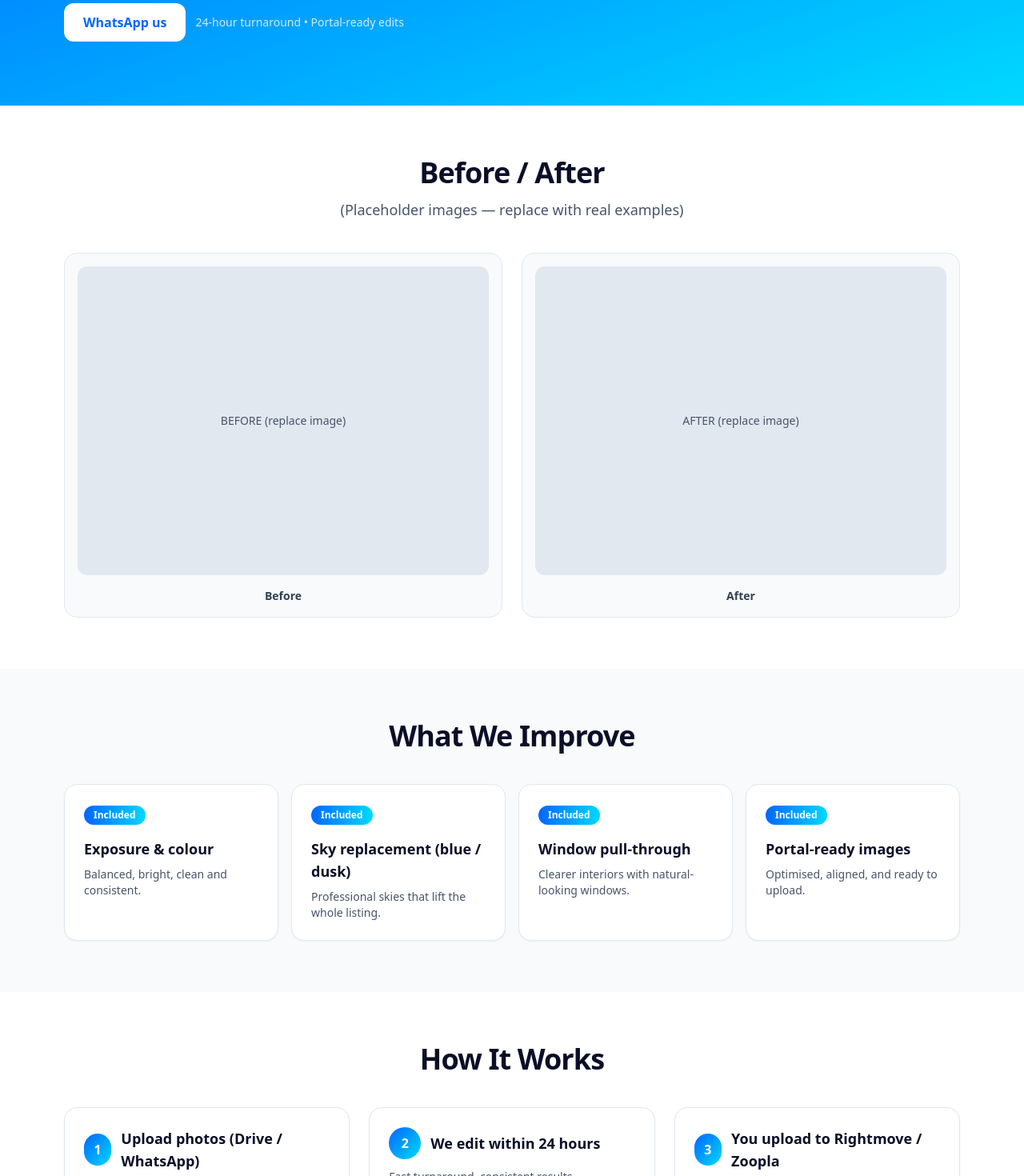
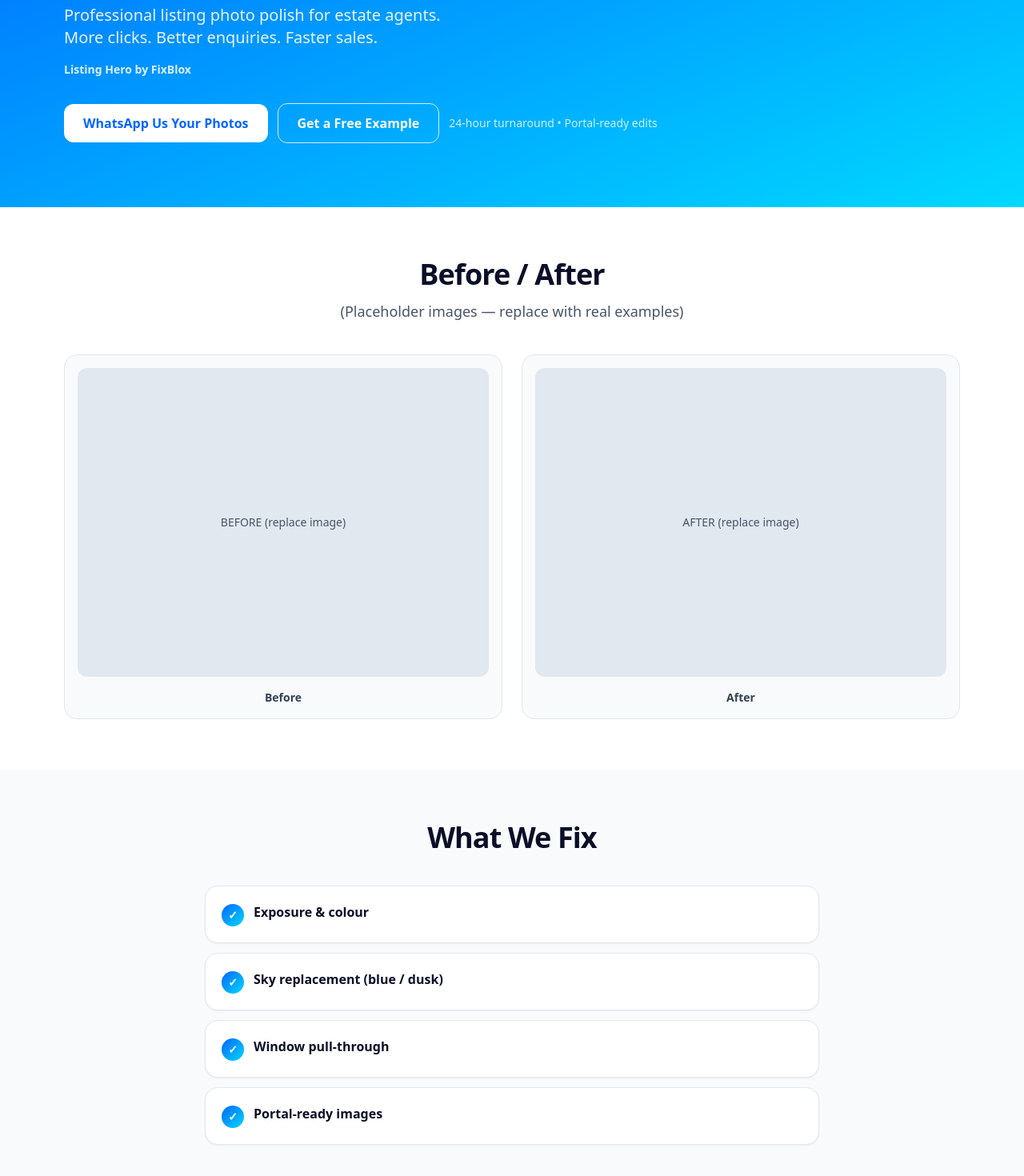
Before and after one commit to PatchLore/fixblox-websites, a Next.js app: page /websites/listing-hero in a window 1280 px wide. Shown: the part 300-1770 px from the top of the page at 80% size. Built offline with nearby package versions, Linux system fonts and the light colour scheme.

Commit message:
chore: update listing-hero layout and copy

```diff
--- a/src/app/listing-hero/page.tsx
+++ b/src/app/listing-hero/page.tsx
@@ -1,8 +1,17 @@
 export default function ListingHeroPage() {
   const whatsappHref = "https://wa.me/447925990923";
+  const freeExampleHref = "#before-after";
 
   return (
     <main className="bg-white text-slate-900">
+      {/* Simple header */}
+      <header className="border-b border-slate-100 bg-white">
+        <div className="mx-auto flex max-w-6xl items-baseline justify-between px-4 py-4">
+          <div className="text-lg font-extrabold tracking-tight text-[#0A0E27]">FixBlox</div>
+          <div className="text-sm font-semibold text-slate-500">Listing Hero</div>
+        </div>
+      </header>
+
       {/* Hero */}
       <section className="bg-gradient-to-br from-[#0066FF] to-[#00D9FF]">
         <div className="mx-auto max-w-6xl px-4 py-16 sm:py-20">
@@ -11,8 +20,11 @@ export default function ListingHeroPage() {
               Make Your Property Listings Look £50k More Expensive — In 24 Hours
             </h1>
             <p className="mt-5 text-lg text-white/90 sm:text-xl">
-              Professional photo polish for estate agents. Faster sales. Better enquiries.
+              Professional listing photo polish for estate agents.
+              <br />
+              More clicks. Better enquiries. Faster sales.
             </p>
+            <p className="mt-4 text-sm font-semibold text-white/85">Listing Hero by FixBlox</p>
 
             <div className="mt-8 flex flex-col gap-3 sm:flex-row sm:items-center">
               <a
@@ -21,7 +33,13 @@ export default function ListingHeroPage() {
                 rel="noopener noreferrer"
                 className="inline-flex items-center justify-center rounded-xl bg-white px-6 py-3 text-base font-semibold text-[#0066FF] shadow-sm transition hover:bg-white/95"
               >
-                WhatsApp us
+                WhatsApp Us Your Photos
+              </a>
+              <a
+                href={freeExampleHref}
+                className="inline-flex items-center justify-center rounded-xl border border-white/80 bg-transparent px-6 py-3 text-base font-semibold text-white shadow-sm hover:bg-white/10"
+              >
+                Get a Free Example
               </a>
               <div className="text-sm text-white/80">24-hour turnaround • Portal-ready edits</div>
             </div>
@@ -30,7 +48,7 @@ export default function ListingHeroPage() {
       </section>
 
       {/* Before / After */}
-      <section className="bg-white">
+      <section id="before-after" className="bg-white">
         <div className="mx-auto max-w-6xl px-4 py-14 sm:py-16">
           <div className="mx-auto max-w-3xl text-center">
             <h2 className="text-3xl font-bold tracking-tight text-[#0A0E27] sm:text-4xl">
@@ -65,44 +83,50 @@ export default function ListingHeroPage() {
         </div>
       </section>
 
-      {/* What We Improve */}
+      {/* What We Fix */}
       <section className="bg-slate-50">
         <div className="mx-auto max-w-6xl px-4 py-14 sm:py-16">
           <div className="mx-auto max-w-3xl text-center">
             <h2 className="text-3xl font-bold tracking-tight text-[#0A0E27] sm:text-4xl">
-              What We Improve
+              What We Fix
             </h2>
           </div>
 
-          <div className="mt-10 grid gap-4 sm:grid-cols-2 lg:grid-cols-4">
-            <div className="rounded-2xl border border-slate-200 bg-white p-6 shadow-sm">
-              <div className="inline-flex items-center rounded-full bg-gradient-to-r from-[#0066FF] to-[#00D9FF] px-3 py-1 text-xs font-semibold text-white">
-                Included
-              </div>
-              <h3 className="mt-4 text-lg font-bold text-[#0A0E27]">Exposure & colour</h3>
-              <p className="mt-2 text-sm text-slate-600">Balanced, bright, clean and consistent.</p>
-            </div>
-            <div className="rounded-2xl border border-slate-200 bg-white p-6 shadow-sm">
-              <div className="inline-flex items-center rounded-full bg-gradient-to-r from-[#0066FF] to-[#00D9FF] px-3 py-1 text-xs font-semibold text-white">
-                Included
-              </div>
-              <h3 className="mt-4 text-lg font-bold text-[#0A0E27]">Sky replacement (blue / dusk)</h3>
-              <p className="mt-2 text-sm text-slate-600">Professional skies that lift the whole listing.</p>
-            </div>
-            <div className="rounded-2xl border border-slate-200 bg-white p-6 shadow-sm">
-              <div className="inline-flex items-center rounded-full bg-gradient-to-r from-[#0066FF] to-[#00D9FF] px-3 py-1 text-xs font-semibold text-white">
-                Included
-              </div>
-              <h3 className="mt-4 text-lg font-bold text-[#0A0E27]">Window pull-through</h3>
-              <p className="mt-2 text-sm text-slate-600">Clearer interiors with natural-looking windows.</p>
-            </div>
-            <div className="rounded-2xl border border-slate-200 bg-white p-6 shadow-sm">
-              <div className="inline-flex items-center rounded-full bg-gradient-to-r from-[#0066FF] to-[#00D9FF] px-3 py-1 text-xs font-semibold text-white">
-                Included
-              </div>
-              <h3 className="mt-4 text-lg font-bold text-[#0A0E27]">Portal-ready images</h3>
-              <p className="mt-2 text-sm text-slate-600">Optimised, aligned, and ready to upload.</p>
-            </div>
+          <div className="mx-auto mt-10 max-w-3xl">
+            <ul className="space-y-3">
+              <li className="flex items-start gap-3 rounded-2xl border border-slate-200 bg-white p-5 shadow-sm">
+                <span className="mt-0.5 inline-flex h-7 w-7 items-center justify-center rounded-full bg-gradient-to-br from-[#0066FF] to-[#00D9FF] text-sm font-extrabold text-white">
+                  ✓
+                </span>
+                <div>
+                  <div className="font-semibold text-[#0A0E27]">Exposure & colour</div>
+                </div>
+              </li>
+              <li className="flex items-start gap-3 rounded-2xl border border-slate-200 bg-white p-5 shadow-sm">
+                <span className="mt-0.5 inline-flex h-7 w-7 items-center justify-center rounded-full bg-gradient-to-br from-[#0066FF] to-[#00D9FF] text-sm font-extrabold text-white">
+                  ✓
+                </span>
+                <div>
+                  <div className="font-semibold text-[#0A0E27]">Sky replacement (blue / dusk)</div>
+                </div>
+              </li>
+              <li className="flex items-start gap-3 rounded-2xl border border-slate-200 bg-white p-5 shadow-sm">
+                <span className="mt-0.5 inline-flex h-7 w-7 items-center justify-center rounded-full bg-gradient-to-br from-[#0066FF] to-[#00D9FF] text-sm font-extrabold text-white">
+                  ✓
+                </span>
+                <div>
+                  <div className="font-semibold text-[#0A0E27]">Window pull-through</div>
+                </div>
+              </li>
+              <li className="flex items-start gap-3 rounded-2xl border border-slate-200 bg-white p-5 shadow-sm">
+                <span className="mt-0.5 inline-flex h-7 w-7 items-center justify-center rounded-full bg-gradient-to-br from-[#0066FF] to-[#00D9FF] text-sm font-extrabold text-white">
+                  ✓
+                </span>
+                <div>
+                  <div className="font-semibold text-[#0A0E27]">Portal-ready images</div>
+                </div>
+              </li>
+            </ul>
           </div>
         </div>
       </section>
@@ -159,7 +183,7 @@ export default function ListingHeroPage() {
 
           <div className="mx-auto mt-10 max-w-xl rounded-3xl border border-slate-200 bg-white p-8 shadow-sm">
             <div className="text-center">
-              <div className="text-sm font-semibold text-slate-600">Per listing</div>
+              <div className="text-sm font-semibold text-slate-600">£49 per listing</div>
               <div className="mt-2 text-5xl font-extrabold tracking-tight text-[#0A0E27]">£49</div>
               <div className="mt-3 text-sm text-slate-600">One-time payment</div>
               <div className="mt-1 text-sm text-slate-600">No contracts</div>
@@ -179,12 +203,31 @@ export default function ListingHeroPage() {
         </div>
       </section>
 
+      {/* Who This Is For */}
+      <section className="bg-white">
+        <div className="mx-auto max-w-6xl px-4 py-14 sm:py-16">
+          <div className="mx-auto max-w-3xl text-center">
+            <h2 className="text-3xl font-bold tracking-tight text-[#0A0E27] sm:text-4xl">
+              Who This Is For
+            </h2>
+          </div>
+
+          <div className="mx-auto mt-10 max-w-3xl rounded-2xl border border-slate-200 bg-white p-6 shadow-sm">
+            <ul className="space-y-3 text-sm text-slate-700 sm:text-base">
+              <li>Estate agents who want more clicks and better enquiries on Rightmove / Zoopla</li>
+              <li>Lettings teams wanting consistent, polished listings across a portfolio</li>
+              <li>Agencies that need fast, reliable edits without changing photographers</li>
+            </ul>
+          </div>
+        </div>
+      </section>
+
       {/* Final CTA */}
       <section className="bg-white">
         <div className="mx-auto max-w-6xl px-4 py-14 sm:py-16">
           <div className="mx-auto max-w-3xl text-center">
             <h2 className="text-3xl font-bold tracking-tight text-[#0A0E27] sm:text-4xl">
-              Ready to upgrade your next listing?
+              Final CTA
             </h2>
             <p className="mt-3 text-base text-slate-600 sm:text-lg">
               Message us on WhatsApp and send your photos — we’ll take it from there.
@@ -198,11 +241,11 @@ export default function ListingHeroPage() {
               rel="noopener noreferrer"
               className="inline-flex w-full items-center justify-center rounded-xl bg-white px-6 py-3 text-base font-semibold text-[#0066FF] shadow-sm ring-1 ring-slate-200 transition hover:bg-slate-50"
             >
-              WhatsApp us
+              WhatsApp Us Your Photos
             </a>
           </div>
 
-          {/* Optional: simple contact form placeholder if forms already exist elsewhere in this project */}
+          {/* Simple contact form placeholder */}
           <div className="mx-auto mt-6 max-w-xl rounded-2xl border border-slate-200 bg-slate-50 p-6">
             <div className="text-sm font-semibold text-slate-700">Contact form (placeholder)</div>
             <div className="mt-2 text-sm text-slate-600">
```
